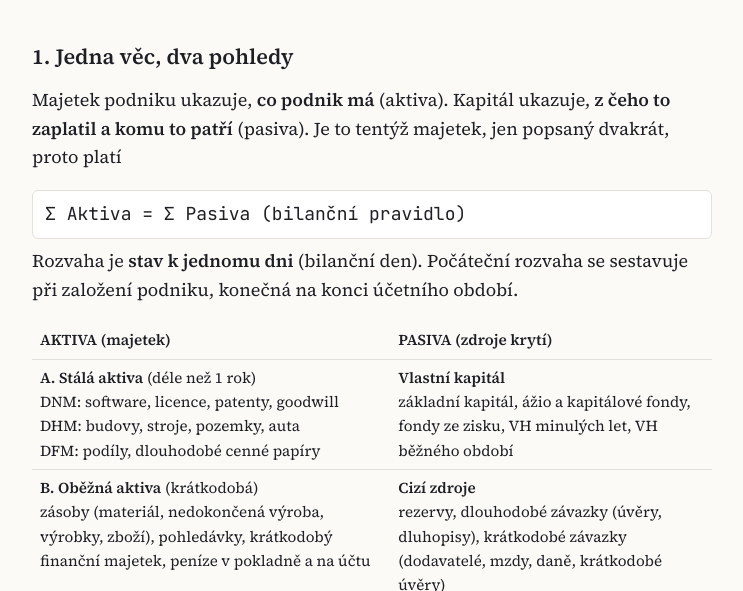
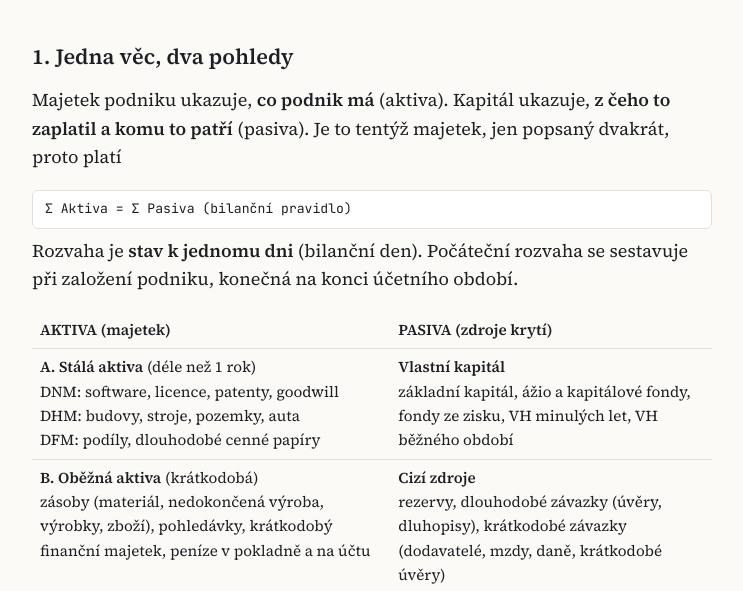
Before and after one commit to MrAdikYT/pe-web, a plain HTML site: page lessons/0001-rozvaha.html in a window 1280 px wide. Shown: the part 234-825 px from the top of the page, without its empty margins (268-1011 px from the left). Drawn offline with Linux system fonts and the light colour scheme.

Commit message:
Menší písmo ve vzorcích

```diff
--- a/assets/course.css
+++ b/assets/course.css
@@ -64,4 +64,4 @@ table.mini td:nth-child(even){text-align:right;font-family:var(--mono)}
 .topics li{border:1px solid var(--line);border-radius:8px;padding:10px 14px;background:var(--card)}
 .topics li span{display:block;font-size:.9rem;color:var(--muted)}
 .topics a{font-weight:600}
-.formula{font-family:var(--mono);background:var(--card);border:1px solid var(--line);border-radius:6px;padding:8px 12px;margin:8px 0;overflow-x:auto;line-height:1.7}
+.formula{font-family:var(--mono);font-size:.82rem;background:var(--card);border:1px solid var(--line);border-radius:6px;padding:8px 12px;margin:8px 0;overflow-x:auto;line-height:1.55}
```
